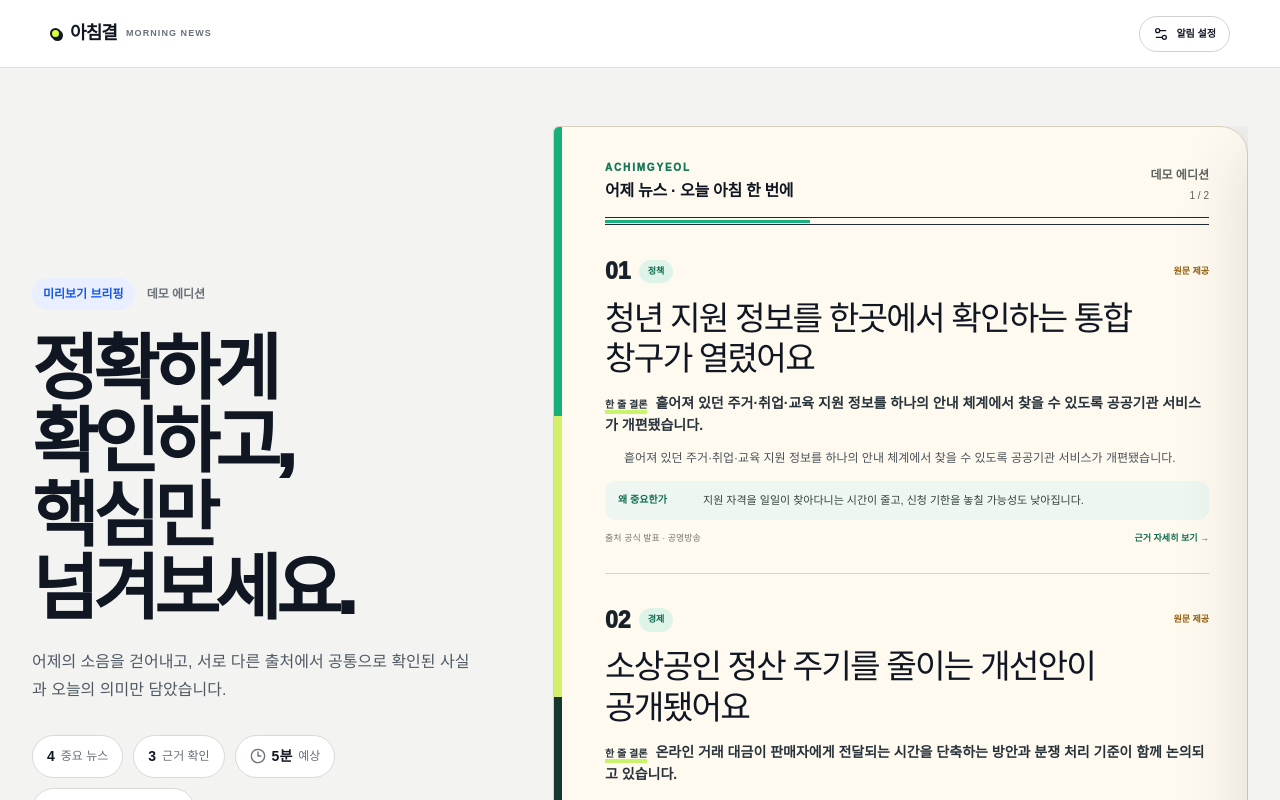
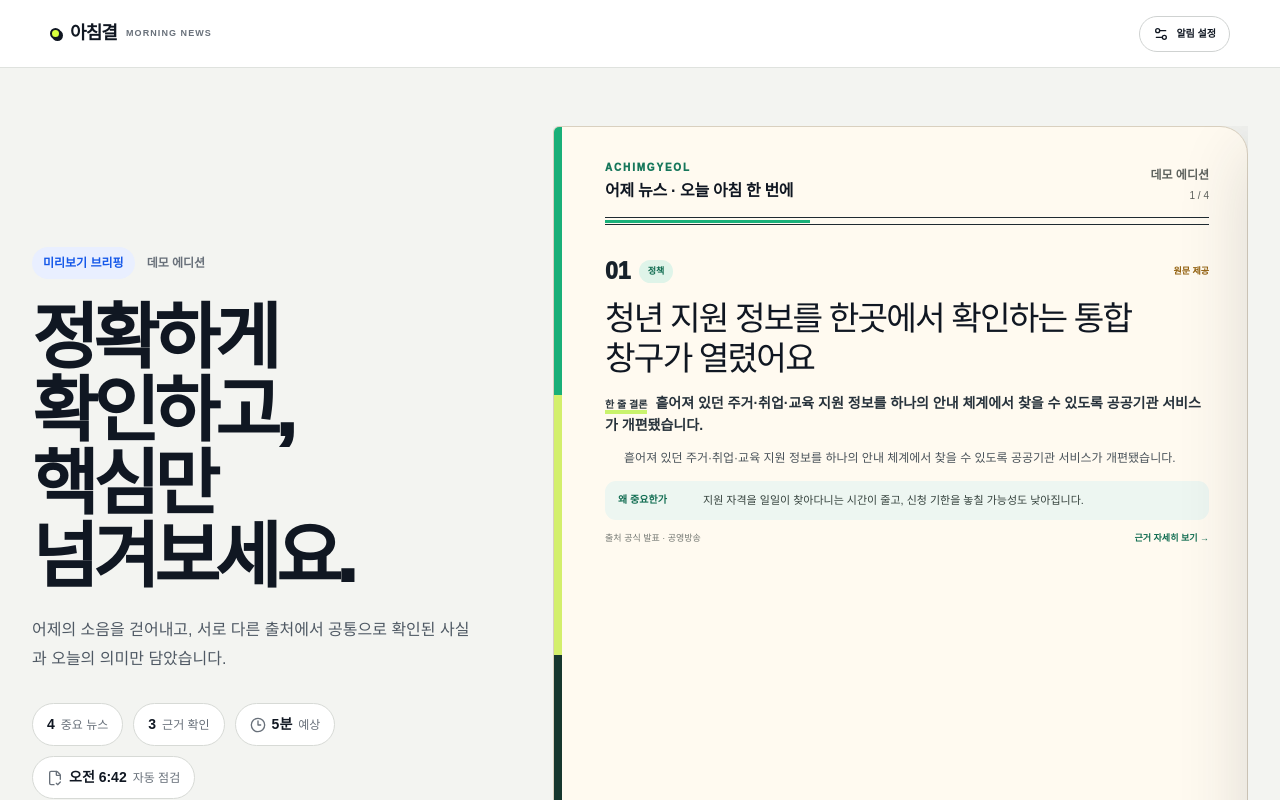
Before and after one commit to boclair98/achim-gyeol, a Next.js app in the folder frontend/: page /briefing in a window 1280 px wide. Shown: the top 800 px of the page. Built offline with nearby package versions, Linux system fonts and the light colour scheme; no server answers.

Commit message:
브리핑 카드를 좌우 전용으로 변경

```diff
--- a/frontend/app/globals.css
+++ b/frontend/app/globals.css
@@ -280,7 +280,7 @@ button:disabled { cursor: wait; opacity: .55; }
 .brief-sheet-intro h1 { margin: 23px 0 0; font-size: clamp(47px, 5.6vw, 74px); line-height: 1.02; letter-spacing: -.07em; font-weight: 950; word-break: keep-all; }
 .brief-sheet-intro > p { margin: 22px 0 0; color: #4f5964; font-size: 16px; line-height: 1.78; }
 .brief-sheet-deck { min-width: 0; }
-.brief-sheet-track { display: grid; grid-auto-flow: column; grid-auto-columns: 100%; overflow-x: auto; scroll-behavior: smooth; scroll-snap-type: x mandatory; scrollbar-width: none; }
+.brief-sheet-track { display: grid; grid-auto-flow: column; grid-auto-columns: 100%; overflow-x: auto; overflow-y: hidden; overscroll-behavior-inline: contain; scroll-behavior: smooth; scroll-snap-type: x mandatory; scrollbar-width: none; touch-action: pan-x; }
 .brief-sheet-track::-webkit-scrollbar { display: none; }
 .brief-sheet { position: relative; box-sizing: border-box; width: 100%; min-height: 790px; overflow: hidden; scroll-snap-align: start; border: 1px solid #d9d0bf; border-radius: 6px 28px 28px 6px; background: #fffaf0; padding: 33px 38px 37px 51px; box-shadow: 0 28px 70px rgba(36,43,57,.16); }
 .brief-sheet::before { content: ""; position: absolute; inset: 0 auto 0 0; width: 8px; background: linear-gradient(#19af78 0 34%, #d3ef6c 34% 67%, #16372e 67%); }
@@ -412,7 +412,7 @@ button:disabled { cursor: wait; opacity: .55; }
   .brief-sheet-deck { margin-top: 30px; }
   .brief-sheet-track { scroll-padding-inline: 14px; padding: 0 14px 22px; }
   .brief-sheet-track::after { content: ""; width: 1px; }
-  .brief-sheet { width: calc(100% - 4px); min-height: 0; margin-right: 13px; border-radius: 5px 23px 23px 5px; padding: 25px 21px 27px 30px; box-shadow: 0 17px 36px rgba(36,43,57,.14); }
+  .brief-sheet { width: calc(100% - 4px); min-height: 610px; margin-right: 13px; border-radius: 5px 23px 23px 5px; padding: 25px 21px 27px 30px; box-shadow: 0 17px 36px rgba(36,43,57,.14); }
   .brief-sheet > header strong { font-size: 13px; }
   .brief-sheet > header b { font-size: 10px; }
   .brief-sheet-story { padding: 24px 0 22px; }
--- a/frontend/components/BriefingDelivery.tsx
+++ b/frontend/components/BriefingDelivery.tsx
@@ -73,11 +73,7 @@ export function BriefingDelivery() {
 function DailyBriefingSheets({ briefing, loading }: { briefing: Briefing; loading: boolean }) {
   const [page, setPage] = useState(0);
   const trackRef = useRef<HTMLDivElement>(null);
-  const pages = useMemo(() => {
-    const result: Story[][] = [];
-    for (let index = 0; index < briefing.stories.length; index += 2) result.push(briefing.stories.slice(index, index + 2));
-    return result;
-  }, [briefing.stories]);
+  const pages = useMemo(() => briefing.stories.map((story) => [story]), [briefing.stories]);
 
   const moveTo = (nextPage: number) => {
     const safePage = Math.max(0, Math.min(pages.length - 1, nextPage));
```
Also changed, not shown: 1 other file (tests, documents, lock files or other folders).
